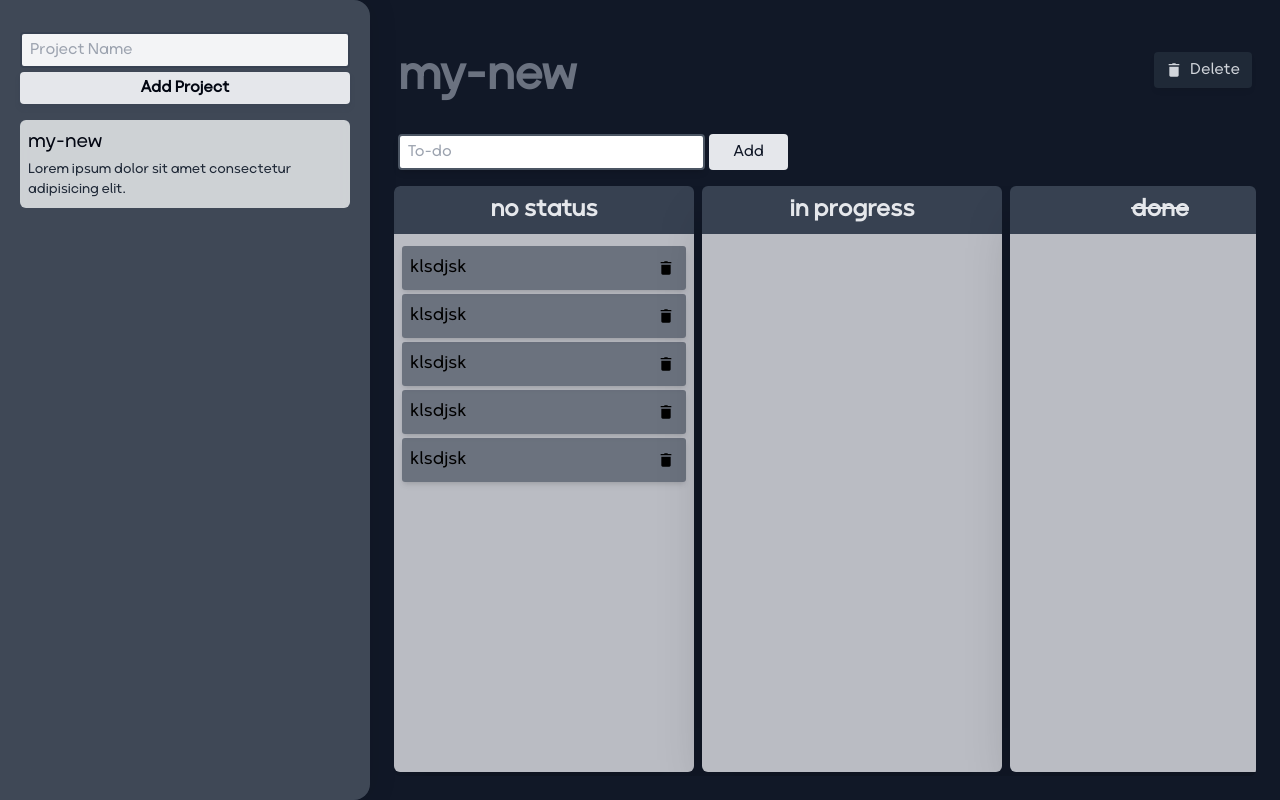
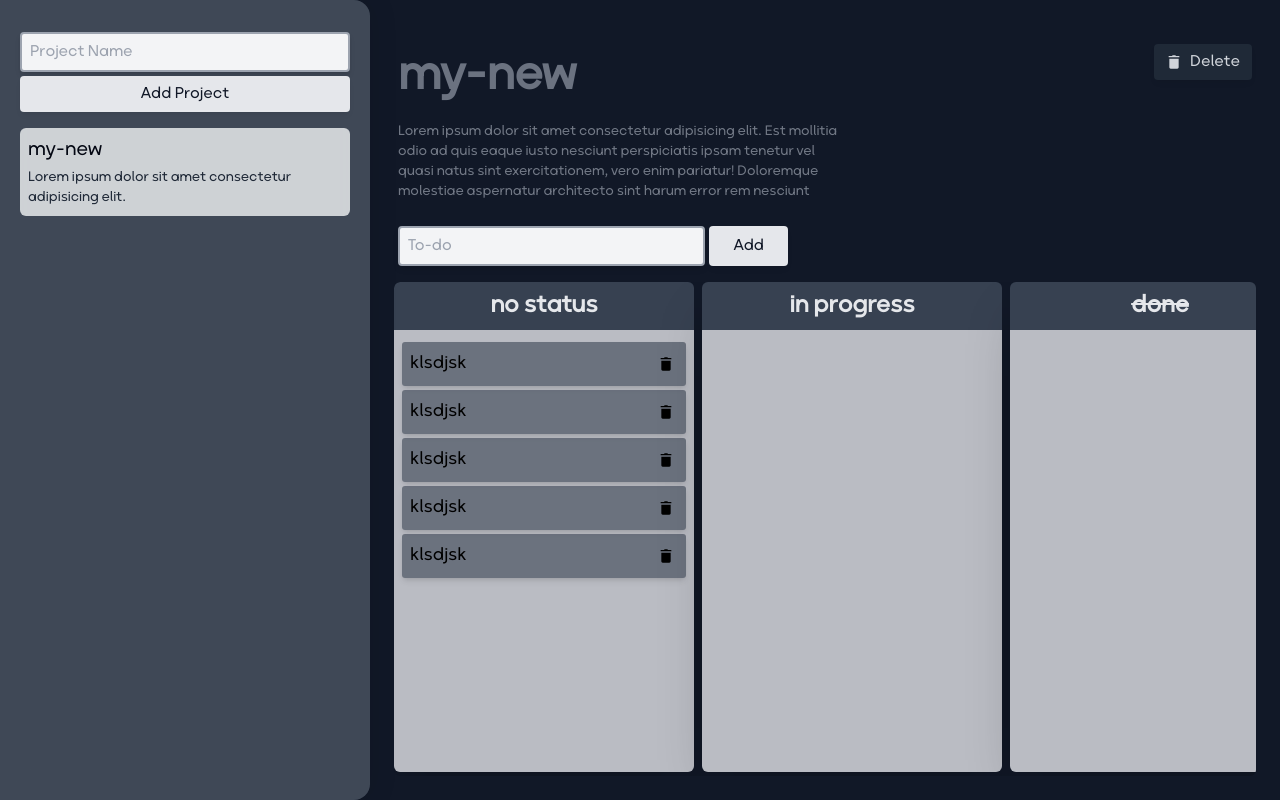
Before and after one commit to aligheisar/project-manager, a React (Create React App) app: page / in a window 1280 px wide. Built offline with nearby package versions, Linux system fonts and the light colour scheme.

Commit message:
separate more, inplumenting first mode of button and input

```diff
--- a/src/Components/AddTodo.jsx
+++ b/src/Components/AddTodo.jsx
@@ -1,14 +1,11 @@
+import Button from "./ui/Button";
+import Input from "./ui/Input";
+
 let AddTodo = () => {
   return (
     <section className="flex max-w-[390px] gap-1 max-sm:w-full max-sm:max-w-[320px] max-sm:flex-col max-sm:self-center">
-      <input
-        className="bg-gray-white flex-1 border-2 border-gray-600 px-2 py-1 shadow-md shadow-black/10 outline-none placeholder:transition-colors placeholder:duration-100 focus-within:placeholder:text-gray-700"
-        type="text"
-        placeholder="To-do"
-      />
-      <button className="rounded-[4px] bg-gray-200 px-6 py-1 font-medium text-gray-900">
-        Add
-      </button>
+      <Input placeholder="To-do" />
+      <Button className="px-6">Add</Button>
     </section>
   );
 };
--- a/src/Components/ConfirmModal.jsx
+++ b/src/Components/ConfirmModal.jsx
@@ -1,5 +1,6 @@
 import { useCallback, useEffect, useRef, useState } from "react";
 import useKeybordShortcuts from "../hooks/useKeybordShortcuts";
+import Button from "./ui/Button";
 
 let ConfirmModal = ({ onClose, onOpen, onAccept }) => {
   let [isOpen, setIsOpen] = useState(true);
@@ -42,7 +43,7 @@ let ConfirmModal = ({ onClose, onOpen, onAccept }) => {
     >
       <section
         onClick={(e) => e.stopPropagation()}
-        className="modal fixed left-1/2 top-1/2 flex w-full max-w-80 font- -translate-x-1/2 -translate-y-1/2 flex-col items-center justify-center gap-3 rounded-md bg-gray-200/85 px-2 py-2 pt-4 shadow-lg transition-all duration-200 max-vsm:max-w-64"
+        className="modal font- fixed left-1/2 top-1/2 flex w-full max-w-80 -translate-x-1/2 -translate-y-1/2 flex-col items-center justify-center gap-3 rounded-md bg-gray-200/85 px-2 py-2 pt-4 shadow-lg transition-all duration-200 max-vsm:max-w-64"
       >
         <h2 className="text-2xl font-medium text-gray-800 max-vsm:text-xl">
           Are you sure ?
@@ -51,18 +52,12 @@ let ConfirmModal = ({ onClose, onOpen, onAccept }) => {
           if you were confirm this popUp the project will delete.
         </p>
         <section className="flex w-full flex-col gap-1">
-          <button
-            onClick={() => closeModal(true)}
-            className="rounded-[4px] bg-red-700/70 py-[6px] text-gray-200"
-          >
+          <Button onClick={() => closeModal(true)} varient="delete">
             Confirm
-          </button>
-          <button
-            onClick={() => closeModal()}
-            className="rounded-[4px] bg-gray-400/80 py-[6px] text-gray-800"
-          >
+          </Button>
+          <Button onClick={() => closeModal()} varient="dim">
             Cancel
-          </button>
+          </Button>
         </section>
       </section>
     </div>
--- /dev/null
+++ b/src/Components/ProjectDescription.jsx
@@ -0,0 +1,54 @@
+import { Fragment, useEffect, useRef, useState } from "react";
+
+let ProjectDescription = ({ editProject, value: desc }) => {
+  let [editMode, setEditMode] = useState(false);
+
+  let descInput = useRef(null);
+
+  let renameProject = () => {
+    let value = descInput.current.value.trim();
+    editProject({ elem: "desc", value });
+    setEditMode(false);
+  };
+
+  let handleKeydown = (e) => {
+    if (e.key === "Escape") setEditMode(false);
+    else if (e.ctrlKey && e.keyCode === 13) renameProject();
+  };
+
+  useEffect(() => {
+    if (editMode) descInput.current.focus();
+  }, [editMode]);
+
+  return editMode ? (
+    <textarea
+      ref={descInput}
+      onBlur={() => setEditMode(false)}
+      defaultValue={desc}
+      className="project-desc custom-scroll inline h-20 w-full max-w-[450px] resize-none overflow-y-auto rounded-md border-none bg-gray-800 text-sm text-gray-400 outline-2 outline-offset-4 outline-gray-400 selection:bg-gray-400 selection:text-gray-800"
+      onKeyDown={handleKeydown}
+    ></textarea>
+  ) : (
+    <p
+      onDoubleClick={() => setEditMode(true)}
+      className={`project-desc custom-scroll max-h-20 max-w-[450px] select-none overflow-y-auto text-sm opacity-70 max-vsm:w-full ${
+        desc ? "text-gray-400" : "text-gray-600 line-through"
+      }`}
+    >
+      {(desc &&
+        desc.split("\n").map((i, index) =>
+          index === 0 ? (
+            <Fragment key={index}>{i}</Fragment>
+          ) : (
+            <Fragment key={index}>
+              <br />
+              {i}
+            </Fragment>
+          ),
+        )) ||
+        "No Description"}
+    </p>
+  );
+};
+
+export default ProjectDescription;
--- a/src/Components/ProjectDetails.jsx
+++ b/src/Components/ProjectDetails.jsx
@@ -1,79 +1,32 @@
-import { Fragment, useRef, useState } from "react";
+import { GetProjects } from "../Context/ProjectContext";
 import { GetOverlay } from "../Context/OverlayContext";
+import ProjectName from "./ProjectName";
+import ProjectDescription from "./ProjectDescription";
+import Button from "./ui/Button";
 import { Trash } from "./Icons";
-import { GetProjects } from "../Context/ProjectContext";
-import ProjectName from "./ProjectName";
 
 let ProjectDetails = () => {
   let { currentProject, editProject } = GetProjects();
   let { openConfirmModal } = GetOverlay();
 
-  // let [editMode, setEditMode] = useState({ state: false, elem: null });
-
-  // let descInput = useRef(null);
-
-  // useEffect(() => {
-  //   if (editMode.state && editMode.elem === "name") nameInput.current.focus();
-  //   else if (editMode.state && editMode.elem === "desc")
-  //     descInput.current.focus();
-
-  //   let clickFunc = (e) => {
-  //     if (editMode.state) {
-  //       if (e.target === nameInput.current || e.target === descInput.current)
-  //         return;
-  //       handleRenameProj();
-  //     }
-  //   };
-
-  //   document.addEventListener("mousedown", clickFunc);
-
-  //   return () => {
-  //     document.removeEventListener("mousedown", clickFunc);
-  //   };
-  // }, [editMode, handleRenameProj]);
-
   return (
     <div className="project-details flex items-start justify-between gap-3 max-sm:flex-col max-sm:items-center max-sm:text-center">
       <div className="name_desc flex w-full max-w-[750px] flex-1 flex-col justify-between gap-3 max-sm:items-center">
-        <ProjectName editProject={editProject} name={currentProject.name} />
-        {/* {editMode.state && editMode.elem === "desc" ? (
-          <textarea
-            ref={descInput}
-            onBlur={() => setEditMode({ state: false, elem: null })}
-            defaultValue={currentProject.desc}
-            className="project-desc custom-scroll inline h-20 w-full max-w-[450px] resize-none overflow-y-auto rounded-md border-none bg-gray-800 text-sm text-gray-400 outline-2 outline-offset-4 outline-gray-400 selection:bg-gray-400 selection:text-gray-800"
-            // onKeyDown={handleInputKeydown}
-          ></textarea>
-        ) : (
-          <p
-            onDoubleClick={() => setEditMode({ state: true, elem: "desc" })}
-            className={`project-desc custom-scroll max-h-20 max-w-[450px] select-none overflow-y-auto text-sm opacity-70 max-vsm:w-full ${
-              currentProject.desc
-                ? "text-gray-400"
-                : "text-gray-600 line-through"
-            }`}
-          >
-            {(currentProject.desc &&
-              currentProject.desc.split("\n").map((i, index) =>
-                index === 0 ? (
-                  <Fragment key={index}>{i}</Fragment>
-                ) : (
-                  <Fragment key={index}>
-                    <br />
-                    {i}
-                  </Fragment>
-                ),
-              )) ||
-              "No Description"}
-          </p>
-        )} */}
+        <ProjectName editProject={editProject} value={currentProject.name} />
+        <ProjectDescription
+          editProject={editProject}
+          value={currentProject.desc}
+        />
       </div>
-      <button
+      <Button
+        dark
+        varient="danger"
         onClick={openConfirmModal}
-        className="mt-2 flex items-center gap-2 rounded-[4px] bg-gray-800 fill-gray-300 px-3 py-[6px] text-gray-300 shadow-md shadow-black/5 outline-none transition-colors duration-150 hover:bg-gray-700 hover:fill-red-500 hover:text-red-500 max-sm:rounded-full max-sm:px-10"
+        className="max-sm:rounded-full max-sm:px-10"
       >
-        <Trash inher /> Delete
-      </button>
+        <Trash inher />
+        Delete
+      </Button>
     </div>
   );
 };
--- a/src/Components/ProjectName.jsx
+++ b/src/Components/ProjectName.jsx
@@ -1,7 +1,7 @@
 import { Fragment, useEffect, useRef, useState } from "react";
 import { formatHeader } from "../util/formater";
 
-let ProjectName = ({ editProject, name }) => {
+let ProjectName = ({ editProject, value: name }) => {
   let [editMode, setEditMode] = useState(false);
 
   let nameInput = useRef(null);
--- a/src/Components/Sidebar.jsx
+++ b/src/Components/Sidebar.jsx
@@ -3,6 +3,8 @@ import { GetProjects } from "../Context/ProjectContext";
 import useKeybordShortcuts from "../hooks/useKeybordShortcuts";
 import useWindowResize from "../hooks/useWindowResize";
 import ProjectItem from "./ProjectItem";
+import Input from "./ui/Input";
+import Button from "./ui/Button";
 
 let Sidebar = () => {
   let [sidebarOpen, setSidebarOpen] = useState(false);
@@ -69,6 +71,12 @@ let Sidebar = () => {
       },
       prevent: true,
     },
+    "Ctrl+س": {
+      func: () => {
+        if (window.innerWidth < 1024) toggleSidebar();
+      },
+      prevent: true,
+    },
   });
 
   return (
@@ -97,19 +105,17 @@ let Sidebar = () => {
           {sidebarOpen ? <>&#10006;</> : <>&#9776;</>}
         </span>
         <section className="flex flex-col gap-1">
-          <input
+          <Input
             ref={input}
-            className="border-2 border-gray-700 bg-gray-100 px-2 py-1 outline-none placeholder:transition-colors placeholder:duration-100 focus-within:placeholder:text-gray-700"
             type="text"
             placeholder="Project Name"
             onKeyDown={handleInputKeyDown}
           />
-          <button
+          <Button
             onClick={handleAddNewProject}
-            className="rounded-[4px] bg-gray-200 py-1 font-semibold text-gray-950 shadow-md shadow-gray-700/20"
           >
             Add Project
-          </button>
+          </Button>
         </section>
         {projects && projects.length ? (
           <section className="custom-scroll flex max-h-full flex-col gap-1 overflow-y-auto overflow-x-hidden rounded-md">
--- /dev/null
+++ b/src/Components/ui/Button.jsx
@@ -0,0 +1,20 @@
+let Button = ({
+  dark = false,
+  varient,
+  className,
+  onClick,
+  children,
+  ...props
+}) => {
+  return (
+    <button
+      onClick={onClick}
+      {...props}
+    className={`flex items-center justify-center gap-2 rounded-[4px] px-3 py-[6px] font-medium shadow-md shadow-black/5 outline-none transition-colors duration-150 ${dark ? "bg-gray-800 fill-gray-300 text-gray-300 hover:bg-gray-700" : "bg-gray-200 fill-gray-900 text-gray-900 hover:bg-gray-300"} ${varient === "danger" ? "hover:fill-red-500 hover:text-red-500" : varient === "dim" ? "bg-gray-800/20 text-gray-800 hover:bg-gray-800/25" : varient === "colored" ? "bg-gray-700 text-gray-100 hover:bg-gray-800" : varient === "delete" ? "text-gray-100 bg-red-700/80 hover:bg-red-700/90" : ""} ${className}`}
+    >
+      {children}
+    </button>
+  );
+};
+
+export default Button;
--- /dev/null
+++ b/src/Components/ui/Input.jsx
@@ -0,0 +1,17 @@
+import { forwardRef } from "react";
+
+let Input = forwardRef(
+  ({ type = "text", placeholder, className, ...prop }, ref) => {
+    return (
+      <input
+        ref={ref}
+        className={`flex-1 border-2 border-gray-400 bg-gray-100 px-2 py-[6px] shadow-md shadow-black/10 outline-none placeholder:transition-colors focus-within:border-gray-600 focus-within:placeholder:text-gray-700 max-vsm:text-sm ${className}`}
+        type={type}
+        placeholder={placeholder}
+        {...prop}
+      />
+    );
+  },
+);
+
+export default Input;
```
Also changed, not shown: src/Components/InputModal.jsx (+12 -9 lines).
